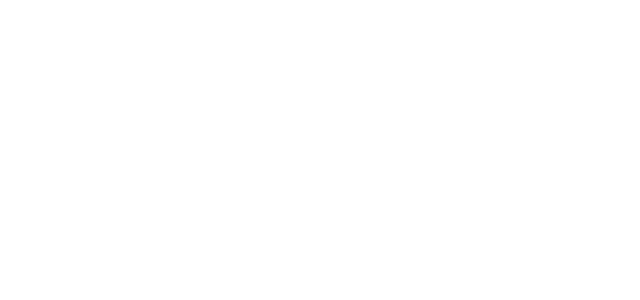
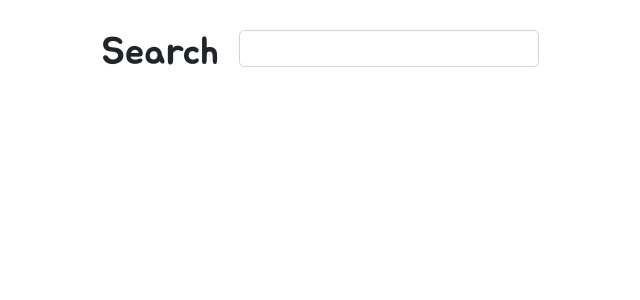
Before and after one commit to StevanD11/ReactEcommerce, a React (Create React App) app: page /search in a window 1280 px wide. Shown: the top 300 px of the page, without its empty margins (335-975 px from the left). Built offline with nearby package versions, Linux system fonts and the light colour scheme.

Commit message:
Search products

```diff
--- a/src/App.css
+++ b/src/App.css
@@ -66,3 +66,20 @@
 .product button {
     margin-left: 20px;
 }
+
+.search {
+    display: flex;
+    justify-content: center;
+}
+
+.search h3 {
+    padding-left: 30px;
+    padding-right: 20px;
+    margin-top: 30px;
+}
+
+.search input {
+    width: 300px;
+    height: 37px;
+    margin-top: 30px;
+}
--- a/src/App.js
+++ b/src/App.js
@@ -9,7 +9,7 @@
 import AddProduct from './components/AddProduct';
 import EditProduct from './components/EditProduct';
 import Convertor from './components/Convertor';
-
+import Search from './components/Search';
 axios.defaults.baseURL = "http://localhost:8000";
 axios.defaults.headers.post['Content-Type'] = 'application/json';
 axios.defaults.headers.post['Accept'] = 'application/json';
@@ -43,7 +43,7 @@
           <Route path="/admin/addproduct" component={AddProduct} />
           <Route path="/admin/edit-product/:id" component={EditProduct} />
           <Route path="/convertor" component={Convertor} />
-
+          <Route path="/search" component={Search} />
         </Switch>
       </Router>
     </div>
--- a/src/components/Navbar.js
+++ b/src/components/Navbar.js
@@ -51,6 +51,7 @@
             <div className="navbar-logo">
                 <Link to="/">E-Commerce</Link>
                 <Link to="/convertor" className="mx-3">Convertor</Link>
+                <Link to="/search" className="max-3">Search</Link>
             </div>
 
             <div className="navbar-list">
--- /dev/null
+++ b/src/components/Search.js
@@ -0,0 +1,61 @@
+import { useState } from 'react';
+import axios from 'axios';
+
+function Search() {
+
+    const [products, setProducts] = useState([]);
+
+    var prod = "";
+    function search(key) {
+        axios.get(`/api/search/${key}`).then(res => {
+            setProducts(res.data);
+        });
+
+    }
+
+
+    return (
+        <div className="search-container">
+
+            <div className="search">
+                <h3> Search </h3>
+                <input type="text" onChange={(e) => search(e.target.value)} className="form-control" />
+            </div>
+
+
+            <div className="products">
+                {
+                    products.map((product) => (
+                        <div className="product" key={product.id}>
+                            <img src={`http://localhost:8000/${product.image}`} height="150px" width="150px" alt="pic" />
+                            <br />
+                            <label>Name: {product.name}</label>
+                            <br />
+                            <label>Price: {product.price}€</label>
+                            <br />
+                            <label>Description: {product.description}</label>
+                            <br />
+                            <button className="btn btn-danger btn-sm">Add to Cart</button>
+                        </div>
+                    ))
+                }
+            </div>
+
+
+
+
+
+
+
+        </div>
+
+
+
+
+
+    );
+
+
+}
+
+export default Search;
```
